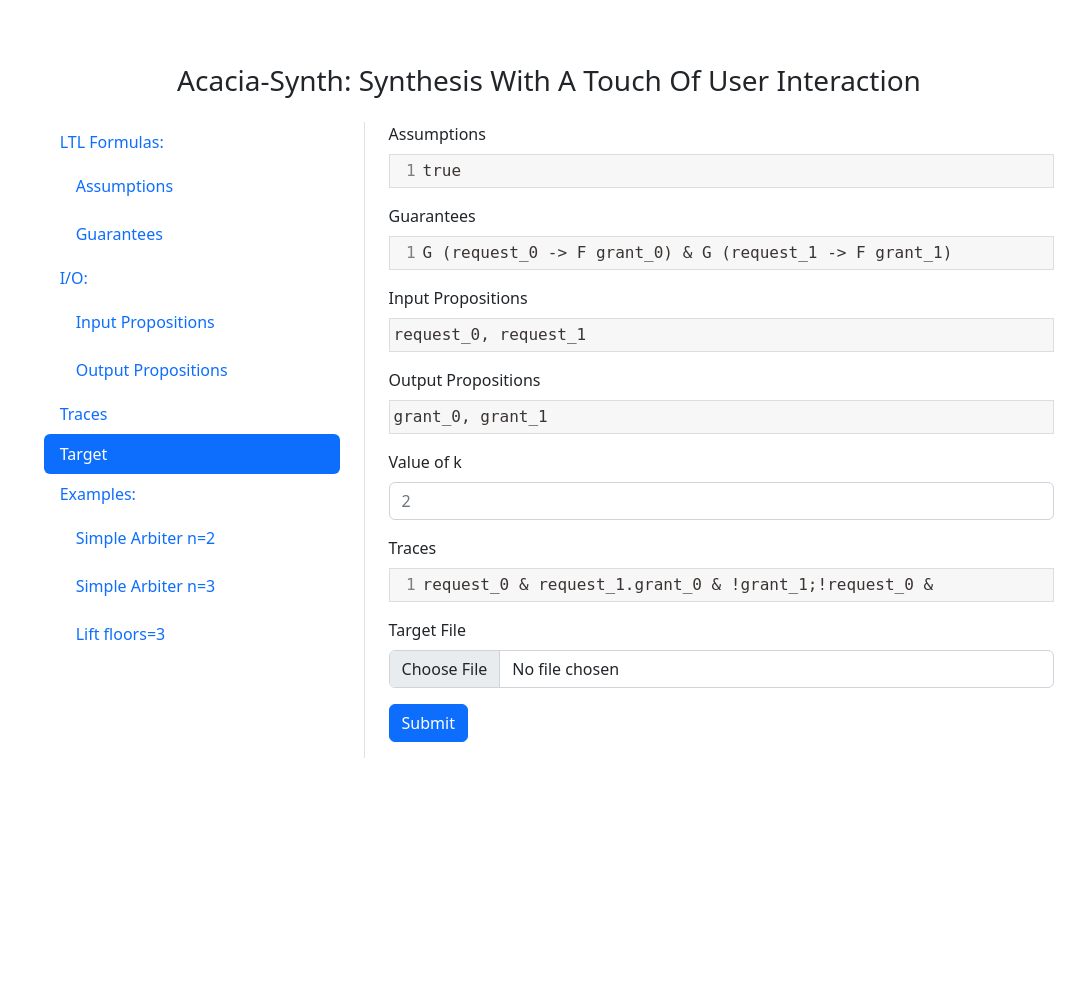
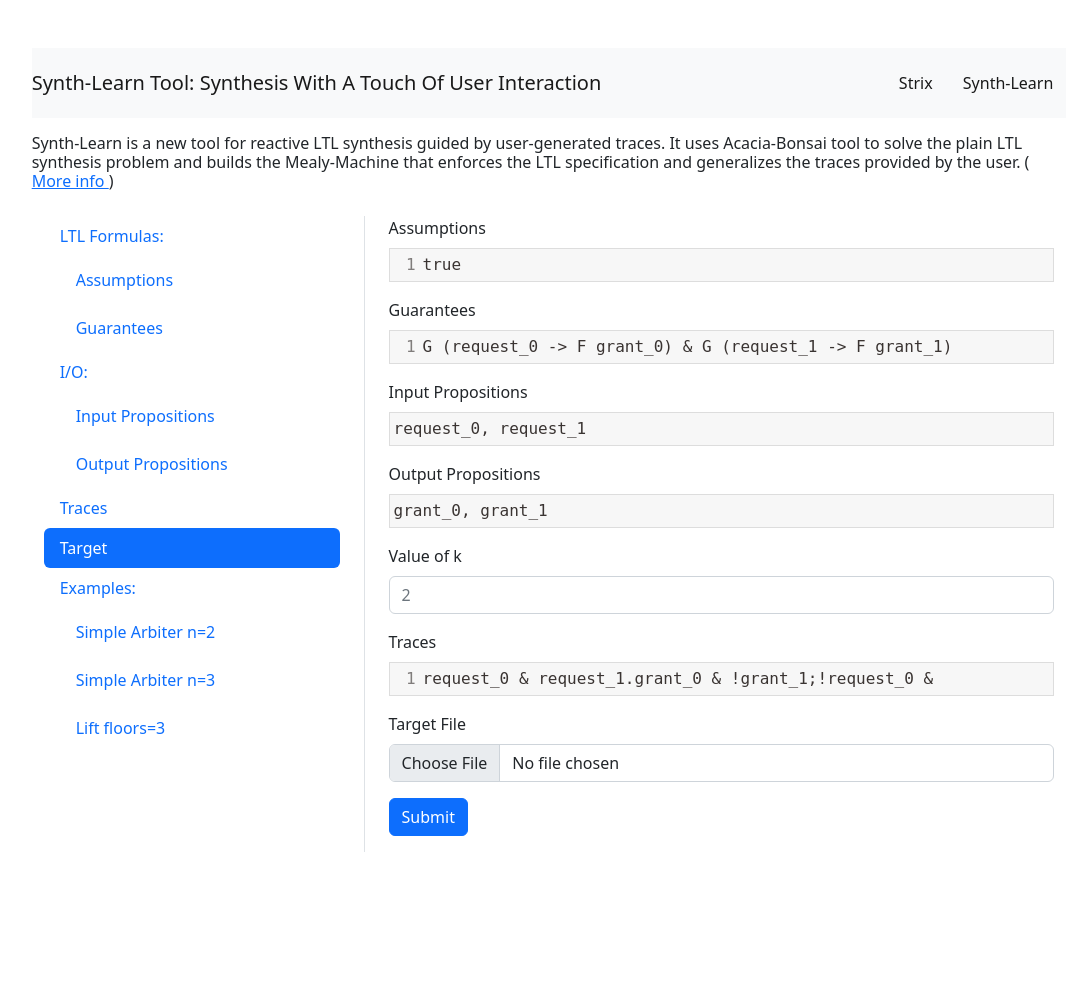
Before and after one commit to mrudu/synth-learn, a Flask app: page / in a window 1280 px wide. Shown: the whole page, without its empty margins (91-1176 px from the left). After the commit the page ends 852 px from the top, so only its background shows below. Run offline with Flask 3, Linux system fonts and the light colour scheme.

Commit message:
Cosmetic changes with navbar

```diff
--- a/LTLsynthesis/route.py
+++ b/LTLsynthesis/route.py
@@ -43,13 +43,8 @@
         target_filename, k)
     if m is None:
         return stats, 400
-    svg_file = open(
-        app.root_path + app.config['MODEL_FILES_DIRECTORY'] + 'LearnedModel_{}.svg'.format(session['number']),
-        'r', encoding = 'utf-8').read()
-    svg_file = ''.join(svg_file.split('\n')[6:])
     return {
-        'msg': 'success',
-        'img': svg_file,
+        'query_number': session['number'],
         'traces': stats['traces']
    }, 200
 
@@ -80,7 +75,7 @@
         return render_template('AcaciaSynth.html', LTL_formula="Nothing", type="acacia")
 
 @app.route('/strix', methods=['GET', 'POST'])
-def execute_strix():
+def execute_strix_route():
     if request.method == 'POST':
         session['number'] = random.randint(100, 1000)
         return execute_strix(request.form)
--- a/LTLsynthesis/static/js/helpers.js
+++ b/LTLsynthesis/static/js/helpers.js
@@ -181,7 +181,7 @@
 					$('.downloader.target').addClass('visually-hidden');
 				}
 				document.querySelector('svg').innerHTML = data.img;
-				$('.figure .svg svg').attr('height', $('.figure .svg').attr('height'));
+				document.getElementById('img').src = "/static/temp_model_files/LearnedModel_"+ data.query_number + ".svg?count=" + count;
 				$('.figure-caption').html("");
 				let ul = $('ul.list-group');
 				ul.removeClass('visually-hidden');
--- a/LTLsynthesis/templates/AcaciaSynth.html
+++ b/LTLsynthesis/templates/AcaciaSynth.html
@@ -1,6 +1,7 @@
 {% extends "LTLForm.html" %}
 
-{% block title %} Acacia-Synth: Synthesis With A Touch Of User Interaction {% endblock %}
+{% block title %} Synth-Learn Tool: Synthesis With A Touch Of User Interaction {% endblock %}
+{% block subtitle %} Synth-Learn is a new tool for reactive LTL synthesis guided by user-generated traces. It uses Acacia-Bonsai tool to solve the plain LTL synthesis problem and builds the Mealy-Machine that enforces the LTL specification and generalizes the traces provided by the user. (<a href="https://arxiv.org/abs/2301.10485"> More info </a>){% endblock %}
 {% block traces %}
 	<fieldset id="traces">
 		<div class="mb-3">
@@ -28,8 +29,7 @@
 {% block footer %}
 	<div class="row mb-3">
 		<figure class="figure col-7" id="image-container">
-			<svg xmlns="http://www.w3.org/2000/svg" class="svg" width="100%" height="100%">
-			</svg>
+			<img id="img"/>
 			<figcaption class="figure-caption"></figcaption>
 		</figure>
 		<ul class="list-group list-group-flush col-5 visually-hidden">
--- a/LTLsynthesis/templates/StrixDemo.html
+++ b/LTLsynthesis/templates/StrixDemo.html
@@ -1,6 +1,8 @@
 {% extends "LTLForm.html" %}
 
 {% block title %} Strix Online Demo {% endblock %}
+{% block subtitle %} Strix is a new tool for reactive LTL synthesis combining a direct translation of LTL formulas into deterministic parity automata (DPA) and an efficient, multi-threaded explicit state solver for parity games.
+<a href="https://strix.model.in.tum.de/">More info.</a> {% endblock %}
 {% block traces %}
 	<fieldset id="traces" style="display: None">
 		<div class="mb-3">
--- a/LTLsynthesis/templates/base.html
+++ b/LTLsynthesis/templates/base.html
@@ -29,14 +29,22 @@
 </head>
 <body>
 	<div class="col-lg-10 mx-auto p-3 py-md-5">
-		<header class="lh-1 py-3">
-			<div class="row flex-nowrap justify-content-between align-items-center">
-				<div class="col text-center">
-					<h3 class="text-dark">{% block title %} {% endblock %}</h2>
-					<h5 class="text-dark"></h4>
-				</div>
+
+	<nav class="navbar sticky-top navbar-light bg-light">
+		<span class="navbar-brand mb-0 h1">{% block title %} {% endblock %}</span>
+
+		<span class="navbar-text">
+			<a class="btn" href="/strix"> Strix </a>
+			<a class="btn" href="/"> Synth-Learn </a>
+		</span>
+	</nav>
+	<header class="lh-1 py-3">
+		<div class="row flex-nowrap justify-content-between align-items-center">
+			<div class="col">
+				<h6 class="text-dark">{% block subtitle %} {% endblock %}</h6>
 			</div>
-		</header>
+		</div>
+	</header>
 		<main class="container">
 			{% block content %}
 			{%  endblock %}
```
